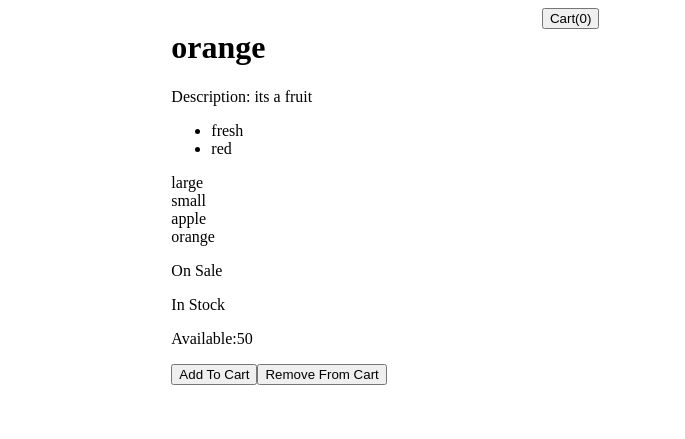
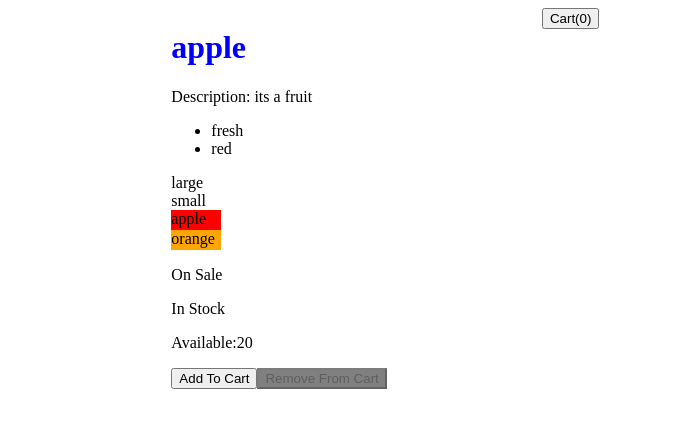
Before and after one commit to emeraldahp/vueJs, a plain HTML site: page VueAppCDN/index.html in a window 1280 px wide. Shown: the top 439 px of the page, 595-1280 px from the left. Drawn offline with nearby package versions, Linux system fonts and the light colour scheme.

Commit message:
styles, class binding

```diff
--- a/VueAppCDN/css/styles.css
+++ b/VueAppCDN/css/styles.css
@@ -14,3 +14,13 @@ img{
 .product_desc {
     padding-left: 20px;
 }
+
+.itemColor{
+    width: 50px;
+    height: 20px;
+}
+
+.disabledButton{
+    background-color: gray;
+    cursor: not-allowed;
+}
--- a/VueAppCDN/index.html
+++ b/VueAppCDN/index.html
@@ -19,7 +19,8 @@
 
             <div class="product_desc">
                 <!-- reactivity -->
-                <h1>{{item}}</h1>
+                <!-- styles binding -->
+                <h1 :style="styles">{{item}}</h1>
                 <p>Description: {{desc}}</p>
 
                 <!-- list rendering -->
@@ -28,18 +29,30 @@
                 </ul>
                 <div v-for="type in types" :key="type.id">{{type.size}}</div>
 
-                <div v-for="fruit in fruits" :key="fruit.id" @mouseover="selectItem(fruit.name)">{{fruit.name}}</div>
+                <!-- list rendering -->
+                <!-- style binding -->
+                <div
+                    v-for="fruit in fruits"
+                    :key="fruit.id"
+                    @mouseover="selectItem(fruit.name)"
+                    class="itemColor"
+                    :style = "{ backgroundColor: fruit.color}"
+                >
+                        {{fruit.name}}
+                </div>
 
                 <!-- v-show adds display:none -->
                 <p v-show="onSale">On Sale</p>
-
                 <!-- conditional rendering -->
                 <p v-if="qty>10">In Stock</p>
                 <p v-else-if="qty>0 && qty<=10">Almost gone</p>
                 <p v-else>Out of Stock</p>
                 <p>Available:{{qty}}</p>
-                <button v-on:click="addToCart(item)">Add To Cart</button>
-                <button @click="removeFromCart(item)" > Remove From Cart</button>
+
+                <!-- class binding -->
+                <button v-on:click="addToCart(item)" :disabled="qty==0" class="button" :class="{disabledButton: qty==0}">Add To Cart</button>
+                <!-- class binding with ternaray operator -->
+                <button @click="removeFromCart(item)" :disabled="cart==0" class="button" :class="cart==0 ? 'disabledButton': '' "> Remove From Cart</button>
             </div>
 
             <div class="product_cart">
@@ -52,7 +65,8 @@
 
     <script src="./main.js"></script>
     <script>
-        mountedApp.item = 'orange'
+        mountedApp.item = 'apple'
+
     </script>
 </body>
 </html>
--- a/VueAppCDN/main.js
+++ b/VueAppCDN/main.js
@@ -13,23 +13,42 @@ const app = Vue.createApp({
             ],
 
             fruits: [
-                {id: 0101, name: 'apple', qty:50, image: "./res/apple.jpg", color: "red"},
-                {id: 0102, name: 'orange', qty: 20, image: "./res/orange.jpg", color: "orange"}
+                {id: 0101, name: 'apple', qty:20, image: "./res/apple.jpg", color: "red"},
+                {id: 0102, name: 'orange', qty: 10, image: "./res/orange.jpg", color: "orange"}
             ],
 
             onSale: true,
-            qty: 50,
+            qty: 20,
             repo: "https://github.com/emeraldahp/vueJs",
-            cart: 0
+            cart: 0,
+            //styles binding
+            styles: {
+                color: 'blue'
+            }
+
+
         }
     },
     methods: {
         addToCart(fruitName) {
             this.cart+=1;
+            this.qty-=1;
+            this.fruits.forEach(fruit => {
+                if(fruit.name == fruitName){
+                    fruit.qty = this.qty
+                }
+            });
         },
         removeFromCart(fruitName) {
-            if(this.cart>0)
+            if(this.cart>0){
                 this.cart-=1;
+                this.qty+=1;
+                this.fruits.forEach(fruit => {
+                    if(fruit.name == fruitName){
+                        fruit.qty = this.qty
+                    }
+                });
+            }
         },
         selectItem(fruitName){
             this.fruits.forEach(fruit => {
```
